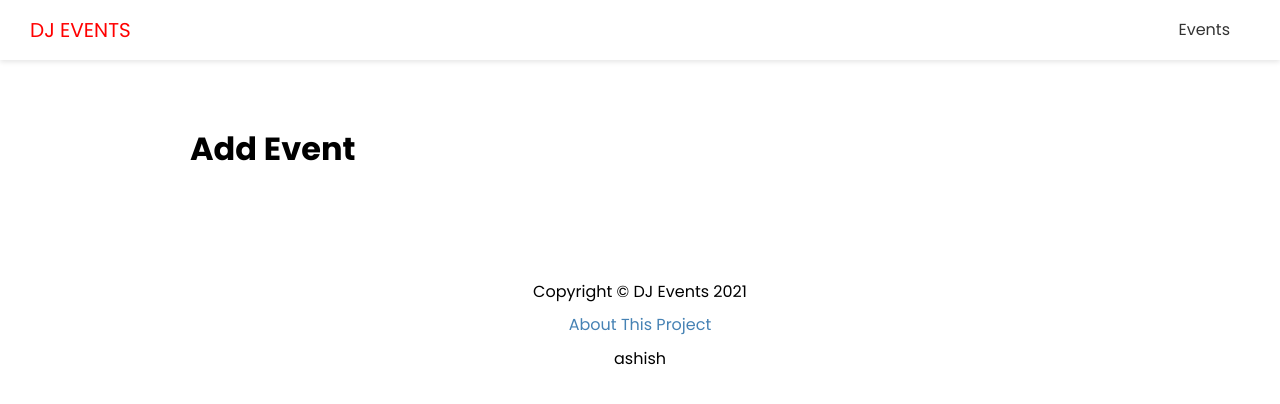
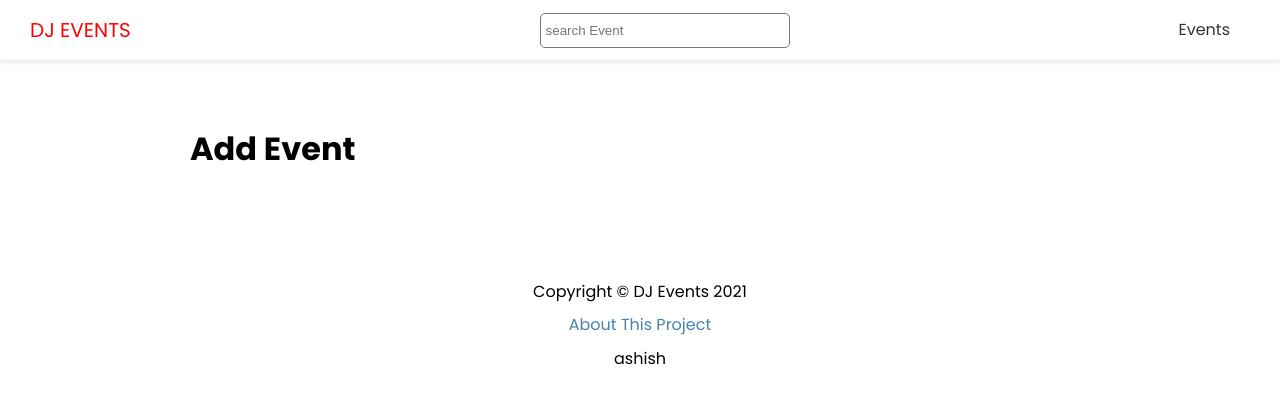
Before and after one commit to Ashishpurbey2/dj-events, a Next.js app in the folder dj-events-frontend/: page /events/add in a window 1280 px wide. Shown: the top 404 px of the page. Built offline with nearby package versions, Linux system fonts and the light colour scheme.

Commit message:
search bar is completed

```diff
--- a/dj-events-frontend/components/Header.js
+++ b/dj-events-frontend/components/Header.js
@@ -1,5 +1,6 @@
 import Link from 'next/link'
 import styles from '@/styles/Header.module.css'
+import Search from './Search'
 
 export default function Header() {
   return (
@@ -9,7 +10,7 @@
           <a>Dj Events</a>
         </Link>
       </div>
-
+      <Search />
       <nav>
         <ul>
           <li>
--- /dev/null
+++ b/dj-events-frontend/components/Search.js
@@ -0,0 +1,26 @@
+import styles from '@/styles/Search.module.css'
+import {useState} from 'react'
+import {useRouter} from 'next/router'
+
+export default function Search() {
+    const [term,setTerm]= useState('')
+    const router = useRouter()
+
+    const handleSubmit = (e)=>{
+        e.preventDefault()
+        router.push(`/events/search?term=${term}`)
+        setTerm('')
+    }
+    return (
+       <div className={styles.search}>
+           <form onSubmit={handleSubmit}>
+               <input
+                  type='text'
+                  value={term}
+                  onChange={(e)=>setTerm(e.target.value)}
+                  placeholder='search Event'
+               />
+           </form>
+       </div>
+    )
+}
--- /dev/null
+++ b/dj-events-frontend/styles/Search.module.css
@@ -0,0 +1,7 @@
+.search input {
+  width: 250px;
+  height: 35px;
+  padding: 5px;
+  border: 1px #777 solid;
+  border-radius: 5px;
+}
```
